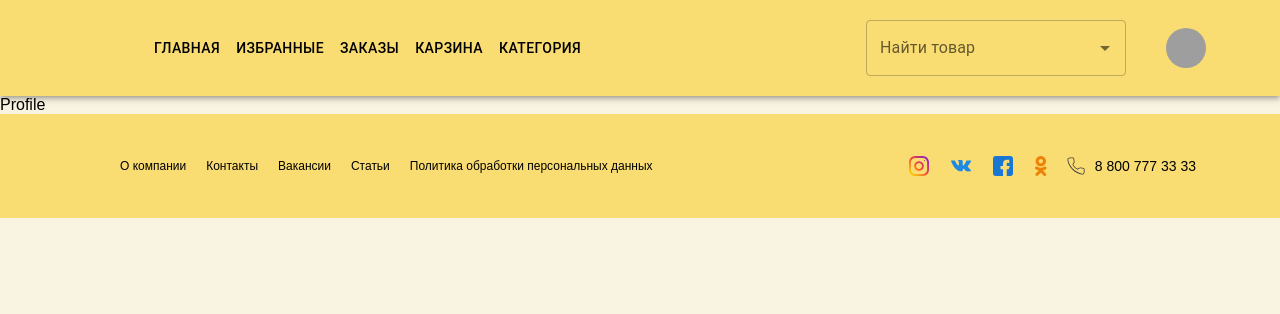
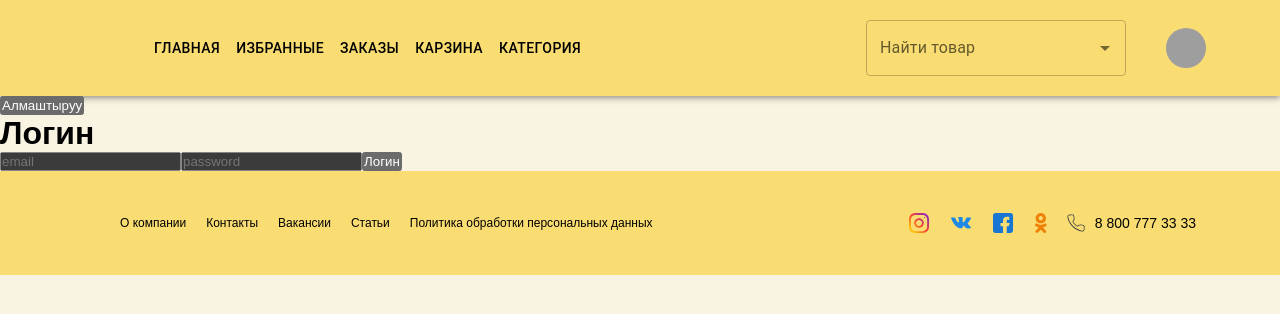
Before and after one commit to chyngyzbb/team, a React (Vite) app: page /profile in a window 1280 px wide. Shown: the top 314 px of the page. Built offline with nearby package versions, Linux system fonts and the light colour scheme; grey boxes are pictures that could not be loaded; some icons are missing.

Commit message:
add auth

```diff
--- a/package.json
+++ b/package.json
@@ -16,6 +16,7 @@
     "@mui/material": "^7.1.0",
     "@reduxjs/toolkit": "^2.8.2",
     "axios": "^1.9.0",
+    "firebase": "^11.9.0",
     "react": "^18.3.1",
     "react-dom": "^18.3.1",
     "react-redux": "^9.2.0",
--- /dev/null
+++ b/src/firebase.ts
@@ -0,0 +1,16 @@
+import { initializeApp } from "firebase/app";
+import { getAuth} from "firebase/auth";
+
+const firebaseConfig = {
+  apiKey: "AIzaSyCUHzf1cWbMBSZ-GpjVNK89_TNeuKETb0Q",
+  authDomain: "auth-firebase-43fdd.firebaseapp.com",
+  projectId: "auth-firebase-43fdd",
+  storageBucket: "auth-firebase-43fdd.firebasestorage.app",
+  messagingSenderId: "300660918261",
+  appId: "1:300660918261:web:3ca0f264b3cf56562182bc",
+  measurementId: "G-T2RQDQRKR8"
+};
+
+// Initialize Firebase
+const app = initializeApp(firebaseConfig);
+export const auth = getAuth(app);
--- a/src/main.tsx
+++ b/src/main.tsx
@@ -1,11 +1,14 @@
-import { StrictMode } from 'react'
-import { createRoot } from 'react-dom/client'
-import './index.css'
-import App from './App.tsx'
-import { BrowserRouter } from 'react-router-dom'
+import { createRoot } from "react-dom/client";
+import "./index.css";
+import App from "./App.tsx";
+import { BrowserRouter } from "react-router-dom";
+import { store } from "./store/store.ts";
+import { Provider } from "react-redux";
 
-createRoot(document.getElementById('root')!).render(
+createRoot(document.getElementById("root")!).render(
   <BrowserRouter>
-    <App />
-  </BrowserRouter>,
-)
+    <Provider store={store}>
+      <App />
+    </Provider>
+  </BrowserRouter>
+);
--- a/src/page/Basket/index.tsx
+++ b/src/page/Basket/index.tsx
@@ -1,9 +1,12 @@
 import React from 'react';
 
 const Basket  = () => {
+
+
     return (
-        <div>
-            basket
+         <div>
+
+
         </div>
     );
 };
--- a/src/page/Home/index.tsx
+++ b/src/page/Home/index.tsx
@@ -1,9 +1,21 @@
 import React from 'react';
+import { useSelector } from 'react-redux';
+import { RootState } from '../../store/store';
+import { useNavigate } from 'react-router-dom';
 
 const Home = () => {
+
+    const navigate=useNavigate()
+    const state=useSelector((state :RootState)=>state)
+    console.log(state);
+
     return (
         <div>
+            <h3 onClick={()=>
+            navigate('/profile')
+            }>Назад</h3>
             <h1>Home</h1>
+            <p>{state.auth.user}</p>
         </div>
     );
 };
--- a/src/page/Profile/index.tsx
+++ b/src/page/Profile/index.tsx
@@ -1,11 +1,59 @@
-import React from 'react';
+import React, { useState } from "react";
+import { useDispatch } from "react-redux";
+import { setError, setLoading, setUser } from "../../store/slice/authSlice";
+import { login, register } from "../../services/authService";
+import { useNavigate } from "react-router-dom";
 
 const Profile = () => {
-    return (
-        <div>
-            Profile
-        </div>
-    );
+  const dispatch = useDispatch();
+  const navigate = useNavigate();
+  const [email, setEmail] = useState("");
+  const [password, setPassword] = useState("");
+  const [isregister, setIsregister] = useState(false);
+
+  const handleSubmit = async (e: React.FormEvent) => {
+    e.preventDefault();
+
+    dispatch(setLoading(true));
+    dispatch(setError(null));
+    try {
+      if (isregister) {
+        const res = await register(email, password);
+        dispatch(setUser(res.user.email));
+        navigate("/");
+        // console.log(res);
+      } else {
+        const res = await login(email, password);
+        //    console.log(res);
+        dispatch(setUser(res.user.email));
+        navigate("/");
+      }
+    } catch (err: any) {
+      dispatch(setError(err.message));
+    }
+  };
+
+  return (
+    <div>
+      <button onClick={() => setIsregister(!isregister)}>Алмаштыруу</button>
+      <h1>{isregister ? "Катталуу" : "Логин"}</h1>
+      <form onSubmit={handleSubmit}>
+        <input
+          type="email"
+          placeholder="email"
+          onChange={(e) => setEmail(e.target.value)}
+          required
+        />
+        <input
+          type="password"
+          placeholder="password"
+          onChange={(e) => setPassword(e.target.value)}
+          required
+        />
+        <button type="submit">{isregister ? "Катталуу" : "Логин"}</button>
+      </form>
+    </div>
+  );
 };
 
 export default Profile;
--- /dev/null
+++ b/src/services/authService.ts
@@ -0,0 +1,10 @@
+import { createUserWithEmailAndPassword, signInWithEmailAndPassword } from "firebase/auth";
+import {auth} from '../firebase'
+
+export const register=async(email:string,password:string)=>{
+    return createUserWithEmailAndPassword(auth,email,password)
+}
+
+export const login=async(email:string,password:string)=>{
+    return signInWithEmailAndPassword(auth,email,password)
+}
--- /dev/null
+++ b/src/store/slice/authSlice.ts
@@ -0,0 +1,35 @@
+import { createSlice } from "@reduxjs/toolkit";
+import type {  PayloadAction } from "@reduxjs/toolkit";
+
+
+
+interface AuthState{
+    user:null|string,
+    loading:boolean,
+    error:null|string
+}
+
+const initialState:AuthState={
+    user:null,
+    loading:false,
+    error:null
+}
+
+const authSlice=createSlice({
+    name:'auth',
+    initialState,
+    reducers:{
+        setUser(state,action: PayloadAction<string|null>){
+            state.user=action.payload
+        },
+        setError(state,action:PayloadAction<string|null>){
+            state.error=action.payload
+        },
+        setLoading(state,action:PayloadAction<boolean>){
+            state.loading=action.payload
+        }
+    }
+})
+
+export const{setUser,setError,setLoading}=authSlice.actions
+export default authSlice.reducer
--- a/src/store/store.ts
+++ b/src/store/store.ts
@@ -1,9 +1,13 @@
-// import { createStore } from "redux";
+import {configureStore} from "@reduxjs/toolkit"
+import authReducer from './slice/authSlice'
 
 
 
-// export const store= createStore({
-//     reducer:{
+export const store=configureStore({
+    reducer:{
+        auth:authReducer
+    }
+})
 
-//     }
-// })
+export type RootState=ReturnType<typeof store.getState>
+export type AppDispatch=typeof store.dispatch
```
Also changed, not shown: src/store/slice/ProductSlice.ts (deleted), 1 other file (tests, documents, lock files or other folders).
